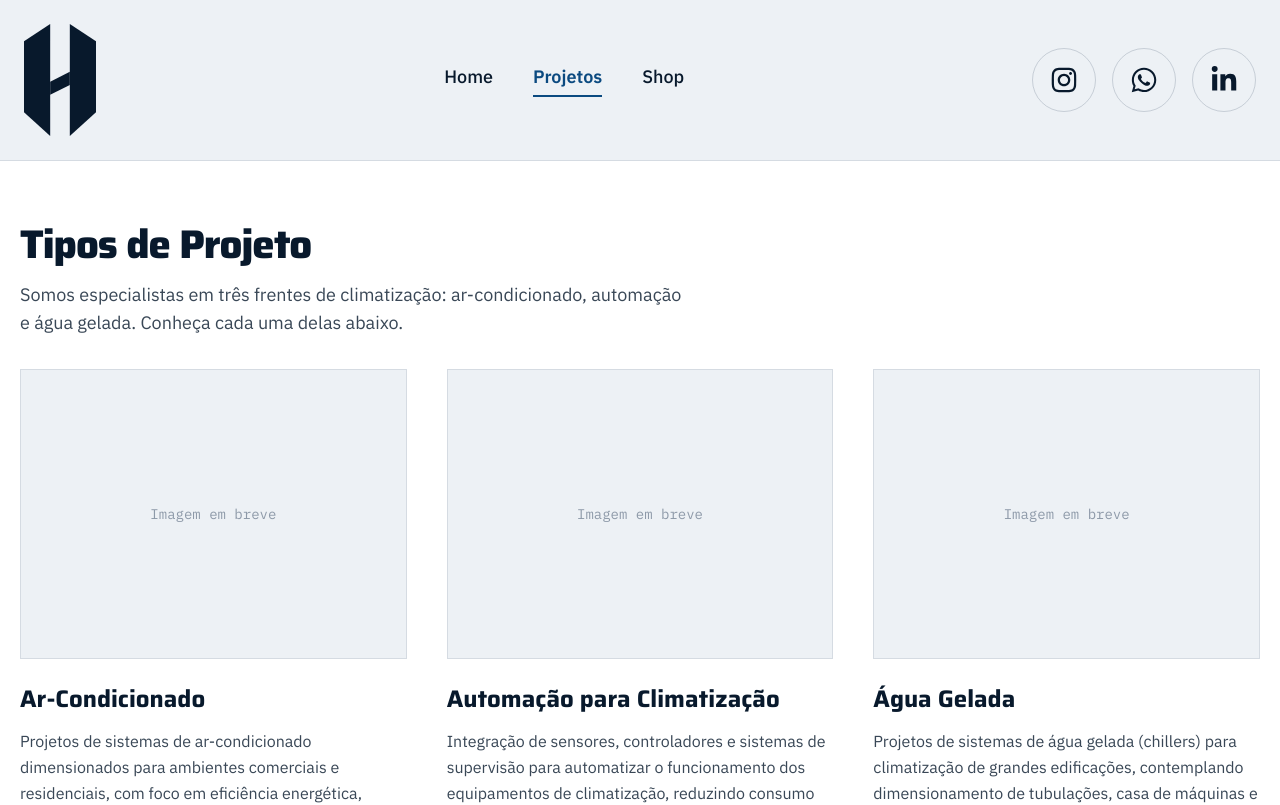
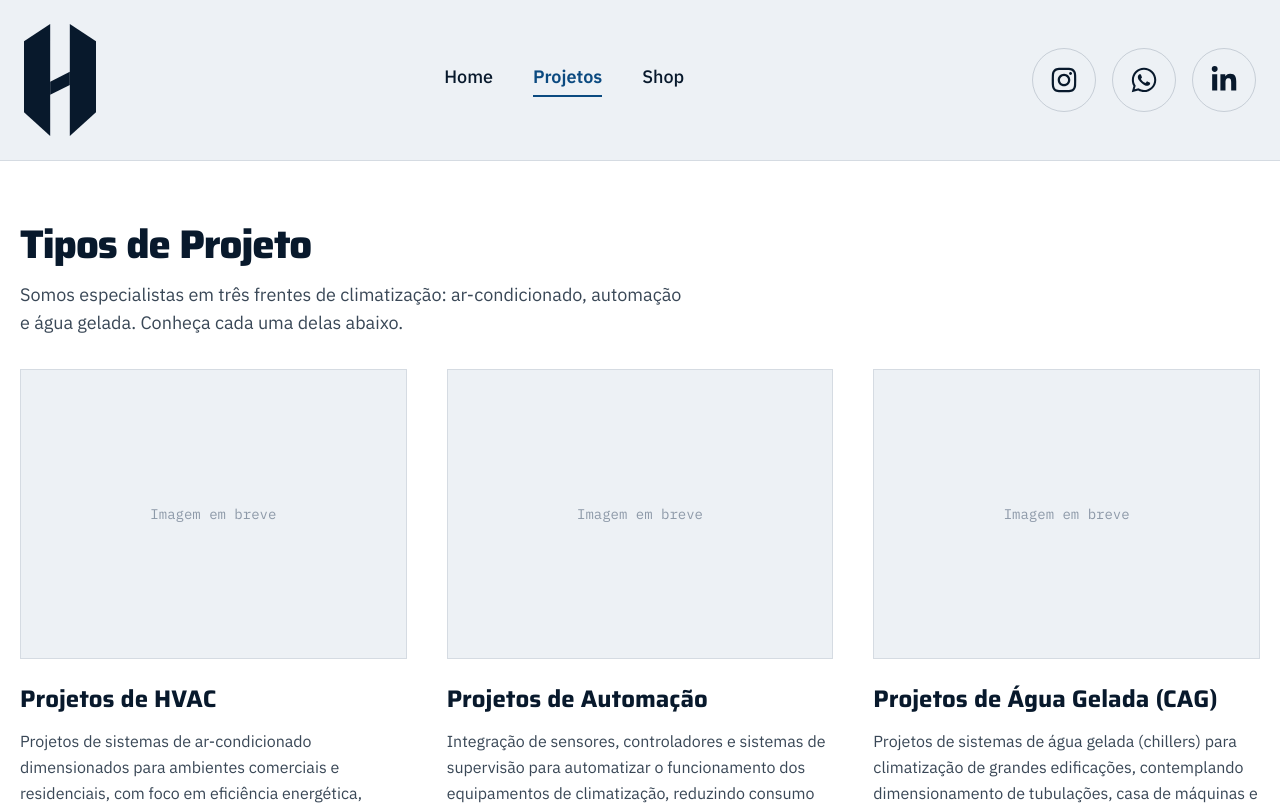
Before and after one commit to rickfelipe20-lgtm/Hedut, a Next.js app: page /produtos in a window 1280 px wide. Shown: the top 805 px of the page. Built offline with nearby package versions, Linux system fonts and the light colour scheme.

Commit message:
Atualiza títulos dos cards em Tipos de Projeto
Ar-Condicionado -> Projetos de HVAC
Automação para Climatização -> Projetos de Automação
Água Gelada -> Projetos de Água Gelada (CAG)

```diff
--- a/src/app/produtos/page.tsx
+++ b/src/app/produtos/page.tsx
@@ -12,21 +12,21 @@ export const metadata: Metadata = {
 
 const especialidades = [
   {
-    titulo: "Ar-Condicionado",
+    titulo: "Projetos de HVAC",
     descricao:
       "Projetos de sistemas de ar-condicionado dimensionados para ambientes comerciais e residenciais, com foco em eficiência energética, conforto térmico e conformidade com as normas técnicas.",
     detalhes:
       "O projeto de ar-condicionado começa pelo cálculo de carga térmica de cada ambiente, considerando ocupação, iluminação, equipamentos e orientação solar. A partir daí é feita a seleção do sistema mais adequado — Split, VRF ou self-contained — e o dimensionamento de dutos, difusores e tubulações frigorígenas. O resultado é a documentação executiva completa (plantas, cortes, memorial de cálculo e especificações) pronta para orçamento e execução em obra.",
   },
   {
-    titulo: "Automação para Climatização",
+    titulo: "Projetos de Automação",
     descricao:
       "Integração de sensores, controladores e sistemas de supervisão para automatizar o funcionamento dos equipamentos de climatização, reduzindo consumo de energia e permitindo monitoramento remoto.",
     detalhes:
       "A automação conecta os equipamentos de climatização a controladores e sistemas de supervisão (BMS), permitindo programar horários de funcionamento, ajustar setpoints por ambiente e monitorar o sistema remotamente. Isso reduz o consumo de energia ao evitar operação desnecessária, antecipa manutenções a partir de alarmes de falha e dá ao gestor do edifício visibilidade completa sobre o desempenho da climatização em tempo real.",
   },
   {
-    titulo: "Água Gelada",
+    titulo: "Projetos de Água Gelada (CAG)",
     descricao:
       "Projetos de sistemas de água gelada (chillers) para climatização de grandes edificações, contemplando dimensionamento de tubulações, casa de máquinas e integração com fan-coils.",
     detalhes:
```
